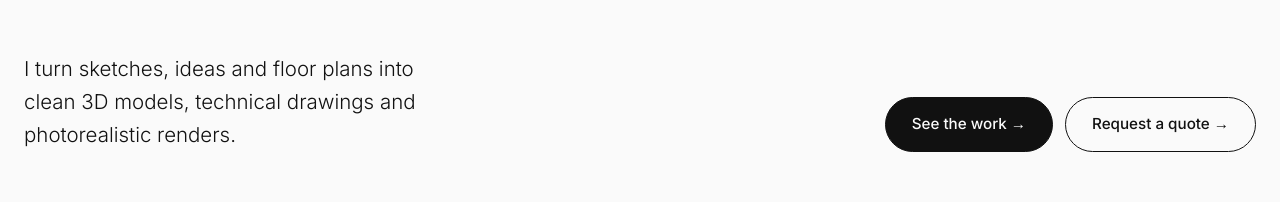
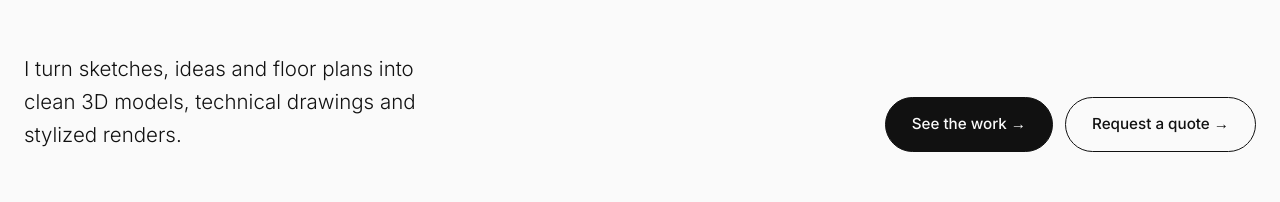
Before and after one commit to joelifeanyichukwu6-blip/portfolio-site, a plain HTML site: page index.html in a window 1280 px wide. Shown: the part 512-714 px from the top of the page. Drawn offline with nearby package versions, Linux system fonts and the light colour scheme.

Commit message:
Add files via upload

```diff
--- a/index.html
+++ b/index.html
@@ -211,7 +211,7 @@ dialog::backdrop { background: rgba(0,0,0,.7); backdrop-filter: blur(4px); }
         <span class="line" aria-hidden="true">DESIGN</span>
       </h1>
       <div class="hero-sub">
-        <p>I turn sketches, ideas and floor plans into clean 3D models, technical drawings and photorealistic renders.</p>
+        <p>I turn sketches, ideas and floor plans into clean 3D models, technical drawings and stylized renders.</p>
         <div class="ctas">
           <a class="pill fill" href="#work">See the work &rarr;</a>
           <a class="pill line" href="#contact">Request a quote &rarr;</a>
```
